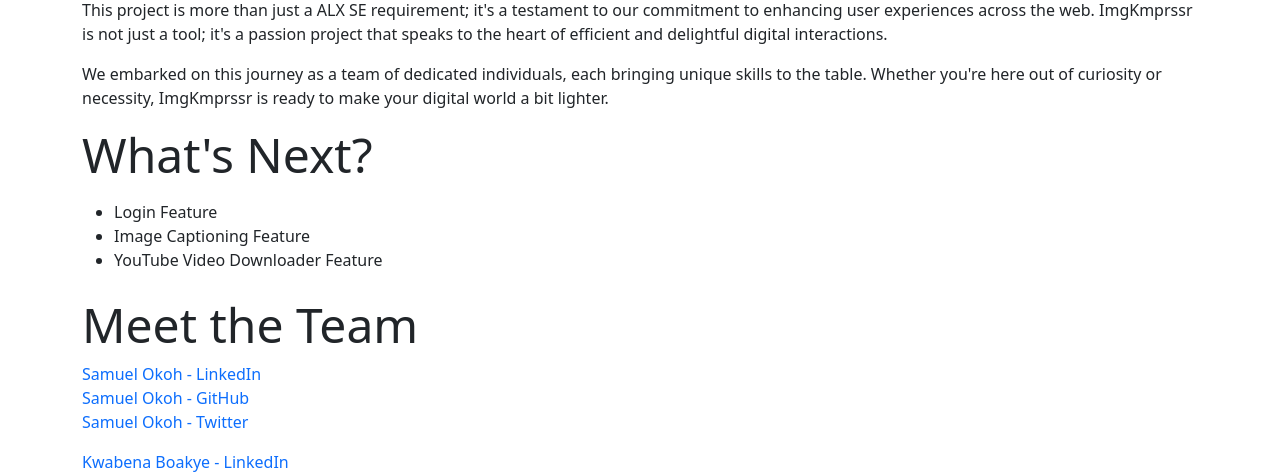
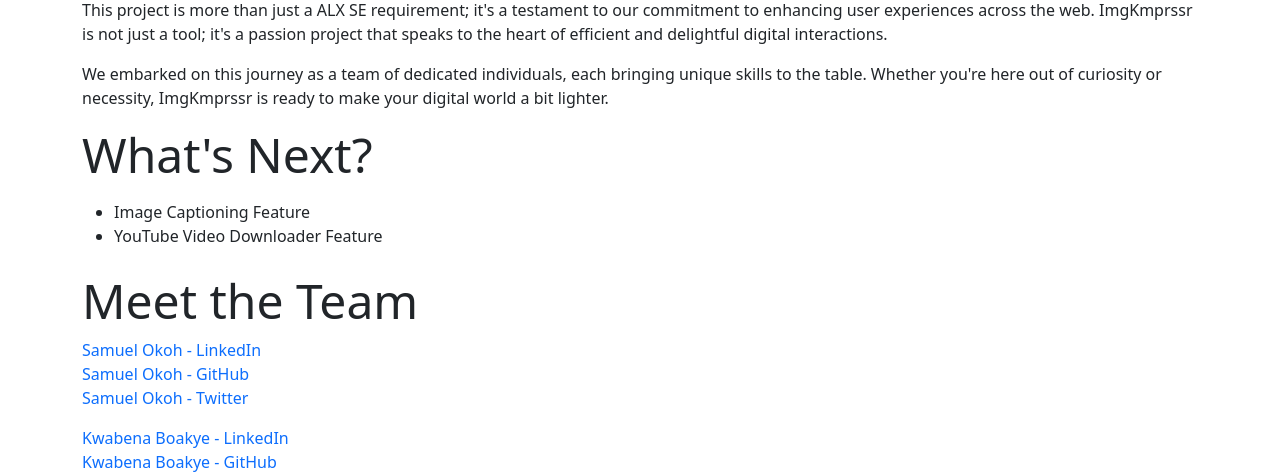
Before and after one commit to Kingkobi01/ImgKmprssr, a Flask app: page /about in a window 1280 px wide. Shown: the part 312-784 px from the top of the page. Run offline with Flask 3, Linux system fonts and the light colour scheme.

Commit message:
Update What's next

```diff
--- a/templates/about.html
+++ b/templates/about.html
@@ -33,7 +33,7 @@
 <p class="display-5">What's Next?</p>
 <p>
 <ul>
-    <li>Login Feature </li>
+    <!-- <li>Login Feature </li> -->
     <li>Image Captioning Feature </li>
     <li>YouTube Video Downloader Feature </li>
 </ul>
```
